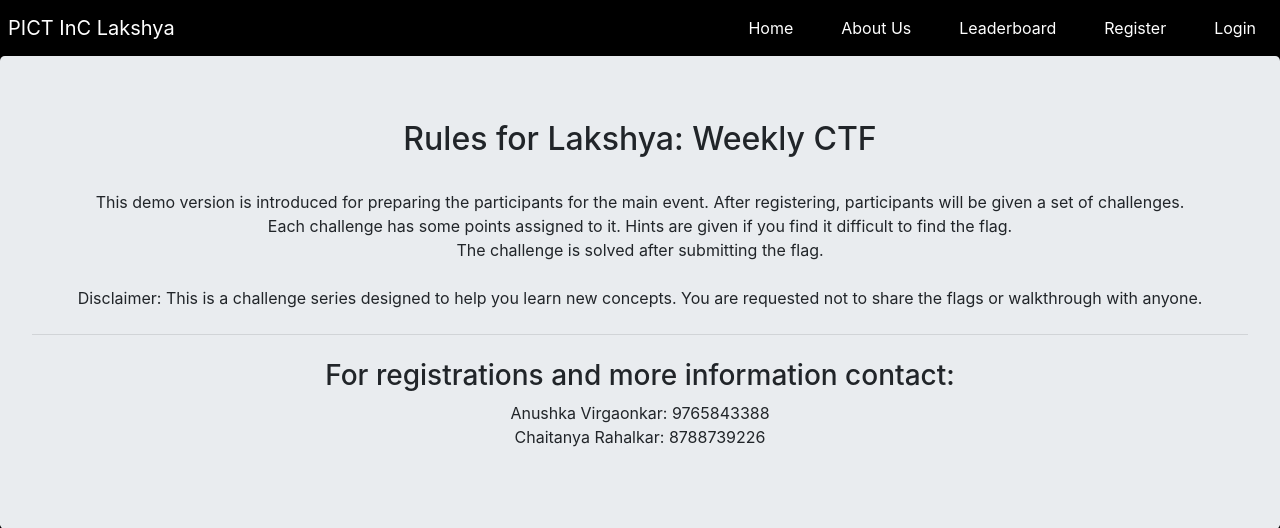
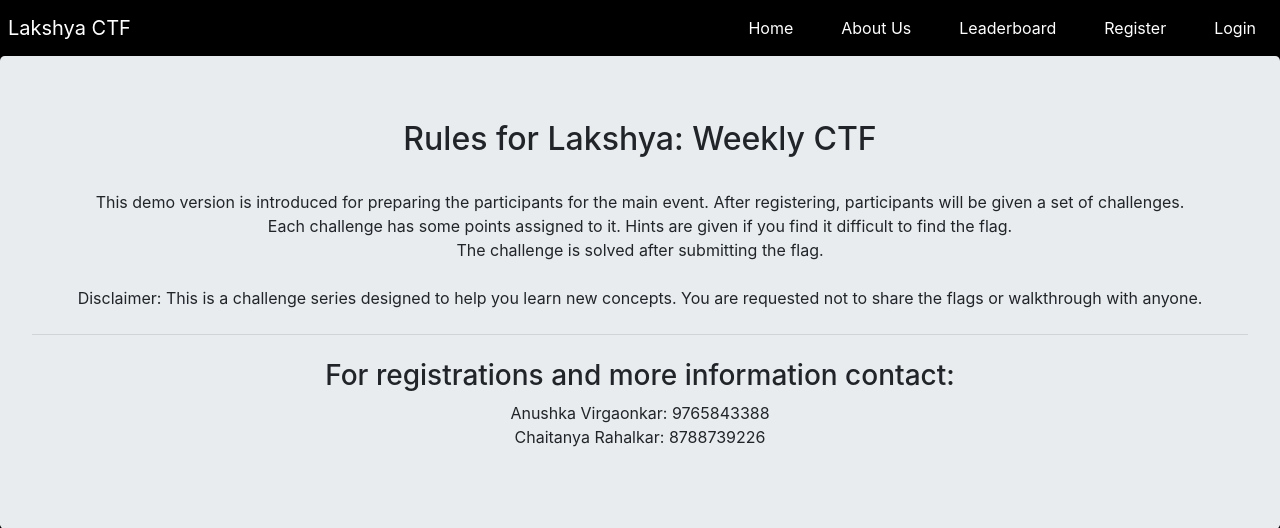
Before and after one commit to Lakshya-CTF/weekly-ctf-challenges-website, a Django app: page /rules/ in a window 1280 px wide. Shown: the top 528 px of the page. Run offline with Django 3.2, Linux system fonts and the light colour scheme; some libraries are stand-ins or nearby versions.

Commit message:
Update webpages

```diff
--- a/app/templates/app/leaderboard.html
+++ b/app/templates/app/leaderboard.html
@@ -15,7 +15,7 @@
 <body style="background-color: black">
 <nav class="desktop-nav" style="background-color:rgb(0,0,0) ;">
 <div class="d-flex bd-highlight">
-  <div class="p-2 flex-grow-1 bd-highlight"><a class="navbar-brand" href="/" style="color:white;">PICT InC Lakshya</a></div>
+  <div class="p-2 flex-grow-1 bd-highlight"><a class="navbar-brand" href="/" style="color:white;">Lakshya CTF</a></div>
   <div class="p-2 bd-highlight"><a class="nav-link" href="/"  style="color:white;">Home</a></div>
   <div class="p-2 bd-highlight"><a class="nav-link" href="/aboutus"  style="color:white;">About Us</a></div>
   <div class="p-2 bd-highlight"><a class="nav-link" href="/rules"  style="color:white;">Rules</a></div>
@@ -32,7 +32,7 @@
 </nav>
 <nav class="mobile-nav navbar navbar-inverse">
     <div class="container-fluid">
-      <div class="p-2 flex-grow-1 bd-highlight"><a class="navbar-brand" href="#" style="color:white;">PICT InC Lakshya</a></div>
+      <div class="p-2 flex-grow-1 bd-highlight"><a class="navbar-brand" href="#" style="color:white;">Lakshya CTF</a></div>
             <button type="button" class="navbar-toggle" data-toggle="collapse" data-target="#myNavbar" style="border: none; background-color:black">
           <i style="color:white;font-size: 25px" class="fa fa-bars" aria-hidden="true"></i>
         </button>
--- a/app/templates/app/login.html
+++ b/app/templates/app/login.html
@@ -15,7 +15,7 @@
 <body>
 <nav class="desktop-nav" style="background-color:rgb(0,0,0);">
 <div class="d-flex bd-highlight">
-  <div class="p-2 flex-grow-1 bd-highlight"><a class="navbar-brand" href="/" style="color:white;">PICT InC Lakshya</a></div>
+  <div class="p-2 flex-grow-1 bd-highlight"><a class="navbar-brand" href="/" style="color:white;">Lakshya CTF</a></div>
     <div class="p-2 bd-highlight"><a class="nav-link" href="/"  style="color:white;">Home</a></div>
   <div class="p-2 bd-highlight"><a class="nav-link" href="/aboutus"  style="color:white;">About Us</a></div>
   <div class="p-2 bd-highlight"><a class="nav-link" href="/rules"  style="color:white;">Rules</a></div>
@@ -24,7 +24,7 @@
 </nav>
 <nav class="mobile-nav navbar navbar-inverse" style="background-color: black ">
     <div class="container-fluid">
-      <div class="p-2 flex-grow-1 bd-highlight"><a class="navbar-brand" href="#" style="color:white;">PICT InC Lakshya</a></div>
+      <div class="p-2 flex-grow-1 bd-highlight"><a class="navbar-brand" href="#" style="color:white;">Lakshya CTF</a></div>
             <button type="button" class="navbar-toggle" data-toggle="collapse" data-target="#myNavbar" style="border: none; background-color:black">
           <i style="color:white;font-size: 25px" class="fa fa-bars" aria-hidden="true"></i>
         </button>
--- a/app/templates/app/register.html
+++ b/app/templates/app/register.html
@@ -16,7 +16,7 @@
 <body>
 <nav class="desktop-nav" style="background-color:rgb(0,0,0);">
 <div class="d-flex bd-highlight">
-  <div class="p-2 flex-grow-1 bd-highlight"><a class="navbar-brand" href="/" style="color:white;">PICT InC Lakshya</a></div>
+  <div class="p-2 flex-grow-1 bd-highlight"><a class="navbar-brand" href="/" style="color:white;">Lakshya CTF</a></div>
     <div class="p-2 bd-highlight"><a class="nav-link" href="/"  style="color:white;">Home</a></div>
   <div class="p-2 bd-highlight"><a class="nav-link" href="/aboutus"  style="color:white;">About Us</a></div>
   <div class="p-2 bd-highlight"><a class="nav-link" href="/rules"  style="color:white;">Rules</a></div>
@@ -26,7 +26,7 @@
 </nav>
 <nav class="mobile-nav navbar navbar-inverse" style="background-color: black ">
     <div class="container-fluid">
-      <div class="p-2 flex-grow-1 bd-highlight"><a class="navbar-brand" href="#" style="color:white;">PICT InC Lakshya</a></div>
+      <div class="p-2 flex-grow-1 bd-highlight"><a class="navbar-brand" href="#" style="color:white;">Lakshya CTF</a></div>
         <button type="button" class="navbar-toggle" data-toggle="collapse" data-target="#myNavbar" style="border: none; background-color:black">
           <i style="color:white;font-size: 25px" class="fa fa-bars" aria-hidden="true"></i>
         </button>
--- a/app/templates/app/rules.html
+++ b/app/templates/app/rules.html
@@ -15,7 +15,7 @@
 <body style="background-color:black;">
 <nav class="desktop-nav" style="background-color:rgb(0,0,0);">
 <div class="d-flex bd-highlight">
-  <div class="p-2 flex-grow-1 bd-highlight"><a class="navbar-brand" href="/" style="color:white;">PICT InC Lakshya</a></div>
+  <div class="p-2 flex-grow-1 bd-highlight"><a class="navbar-brand" href="/" style="color:white;">Lakshya CTF</a></div>
   <div class="p-2 bd-highlight"><a class="nav-link" href="/"  style="color:white;">Home</a></div>
   <div class="p-2 bd-highlight"><a class="nav-link" href="/aboutus"  style="color:white;">About Us</a></div>
   <div class="p-2 bd-highlight"><a class="nav-link" href="/leaderboard"  style="color:white;">Leaderboard</a></div>
@@ -32,7 +32,7 @@
 </nav>
 <nav class="mobile-nav navbar navbar-inverse">
     <div class="container-fluid">
-      <div class="p-2 flex-grow-1 bd-highlight"><a class="navbar-brand" href="#" style="color:white;">PICT InC Lakshya</a></div>
+      <div class="p-2 flex-grow-1 bd-highlight"><a class="navbar-brand" href="#" style="color:white;">Lakshya CTF</a></div>
            <button type="button" class="navbar-toggle" data-toggle="collapse" data-target="#myNavbar" style="border: none; background-color:black">
           <i style="color:white;font-size: 25px" class="fa fa-bars" aria-hidden="true"></i>
         </button>
```
